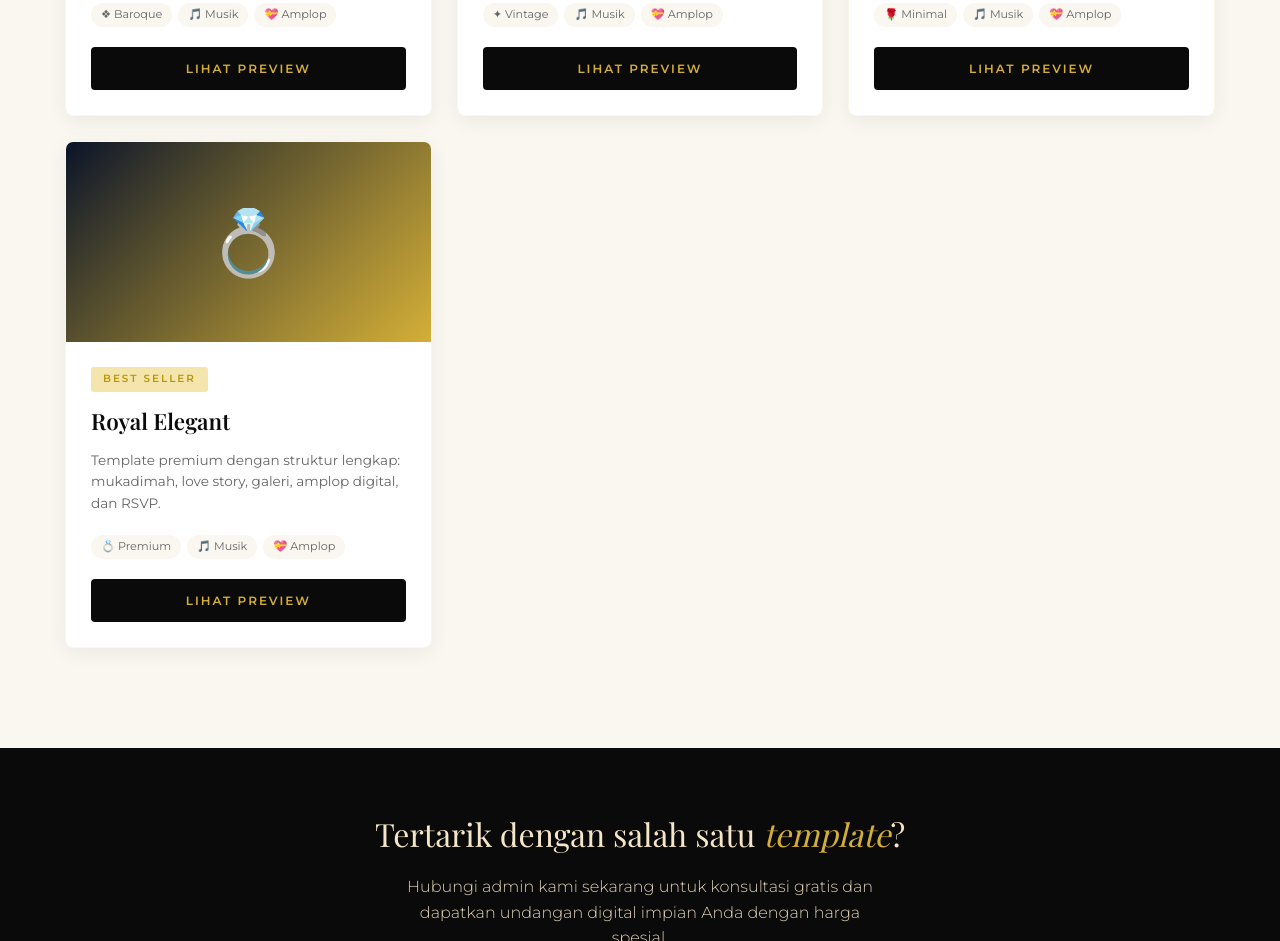
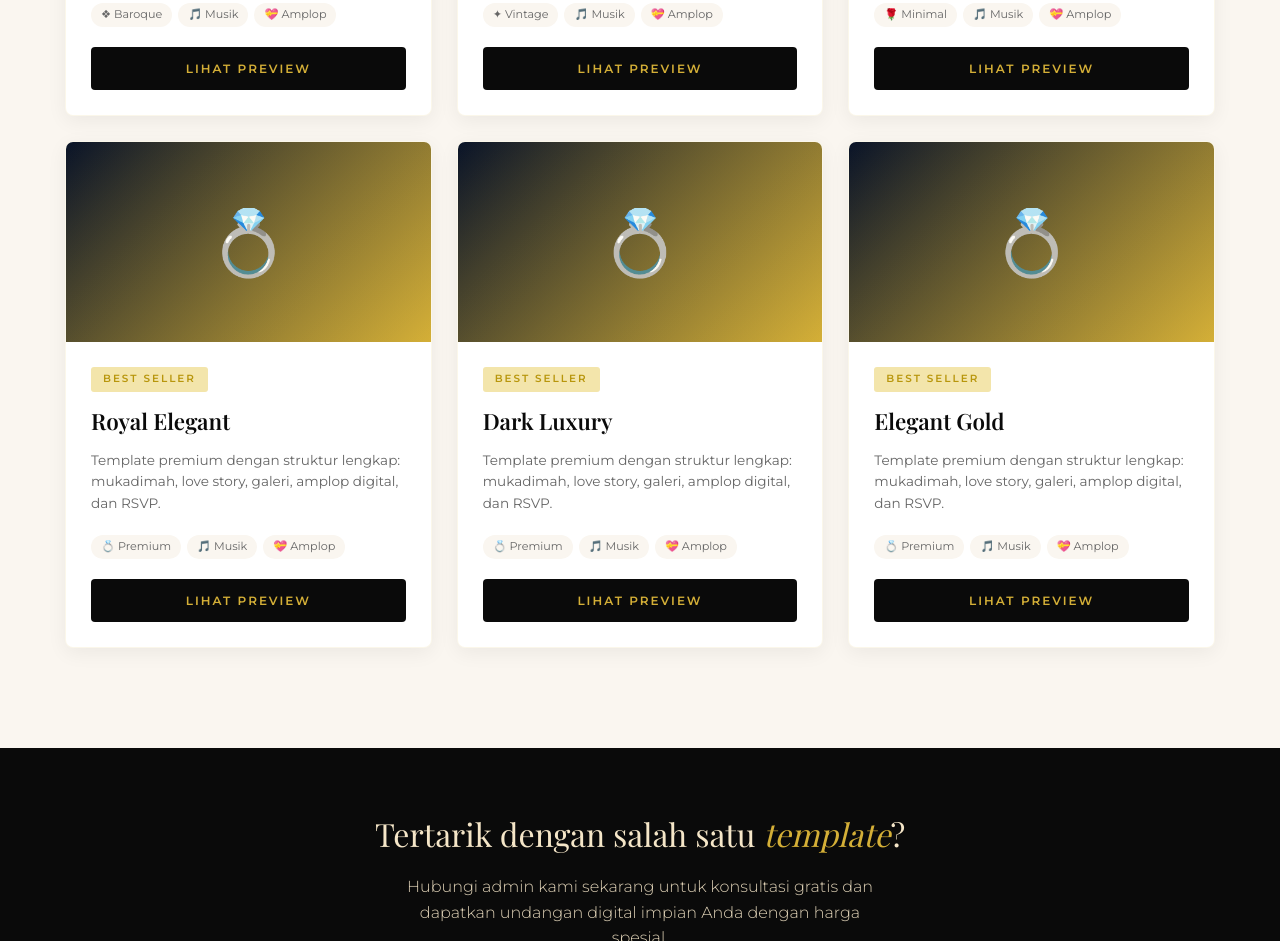
Before and after one commit to Sutrisno778/Undangan-Digital, a plain HTML site: page index.html in a window 1280 px wide. Shown: the part 2238-3179 px from the top of the page. Drawn offline with nearby package versions, Linux system fonts and the light colour scheme; a web font is replaced by a local one.

Commit message:
Update index.html

```diff
--- a/index.html
+++ b/index.html
@@ -613,6 +613,37 @@
         <a href="./royal-elegant/" class="btn-preview">Lihat Preview</a>
       </div>
     </div>
+<!-- 11. Dark Luxury -->
+    <div class="template-card">
+      <div class="card-preview" style="background: linear-gradient(135deg, #0a1428, #d4af37);">💍</div>
+      <div class="card-body">
+        <span class="card-tag">Best Seller</span>
+        <h3>Dark Luxury</h3>
+        <p>Template premium dengan struktur lengkap: mukadimah, love story, galeri, amplop digital, dan RSVP.</p>
+        <div class="card-features">
+          <span class="feature-tag">💍 Premium</span>
+          <span class="feature-tag">🎵 Musik</span>
+          <span class="feature-tag">💝 Amplop</span>
+        </div>
+        <a href="./dark-luxury/" class="btn-preview">Lihat Preview</a>
+      </div>
+    </div>
+<!-- 12. Elegant Gold -->
+    <div class="template-card">
+      <div class="card-preview" style="background: linear-gradient(135deg, #0a1428, #d4af37);">💍</div>
+      <div class="card-body">
+        <span class="card-tag">Best Seller</span>
+        <h3> Elegant Gold </h3>
+        <p>Template premium dengan struktur lengkap: mukadimah, love story, galeri, amplop digital, dan RSVP.</p>
+        <div class="card-features">
+          <span class="feature-tag">💍 Premium</span>
+          <span class="feature-tag">🎵 Musik</span>
+          <span class="feature-tag">💝 Amplop</span>
+        </div>
+        <a href="./elegant-gold/" class="btn-preview">Lihat Preview</a>
+      </div>
+    </div>
+
 
   </div>
 </section>
```
